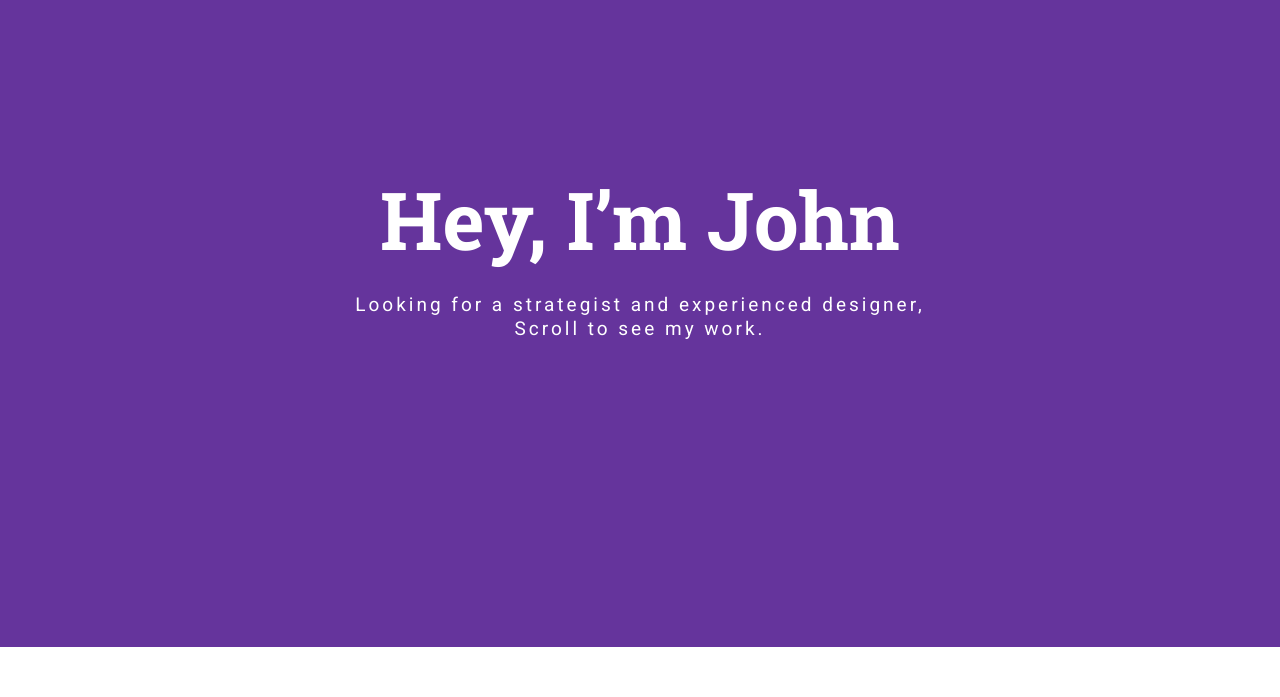
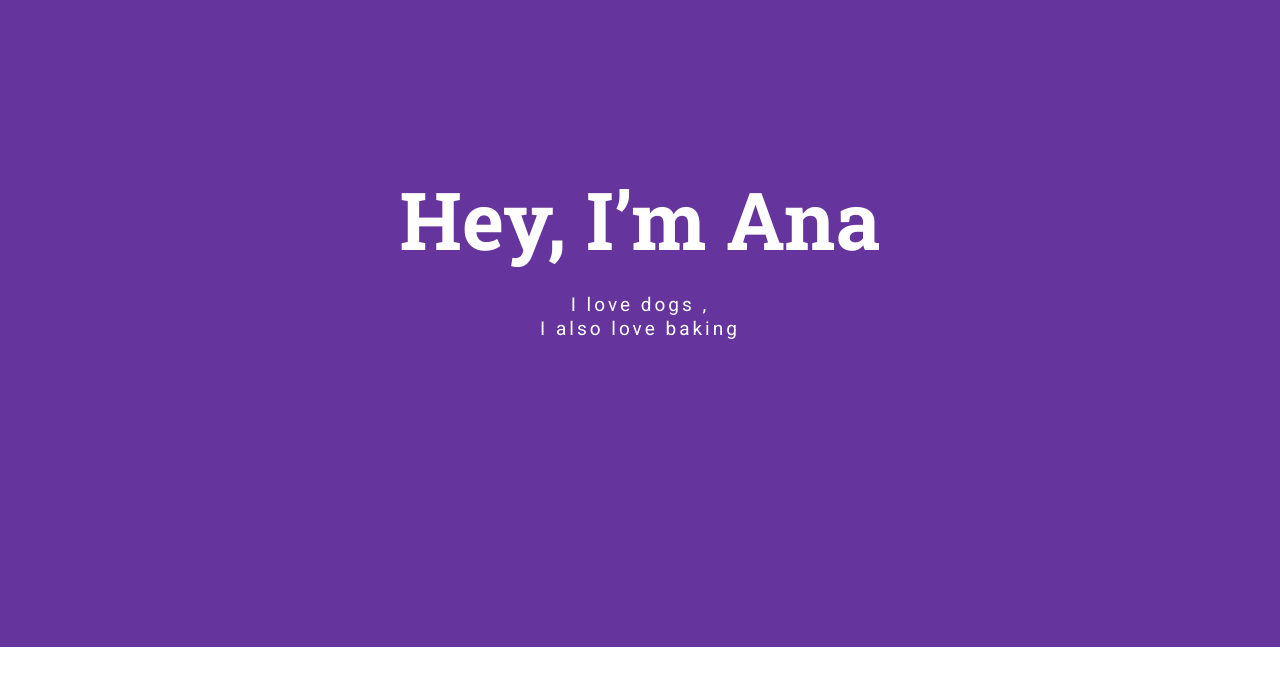
Before and after one commit to GWC-UIUC/anao, a plain HTML site: page index.html in a window 1280 px wide. Shown: the part 103-800 px from the top of the page. Drawn offline with nearby package versions, Linux system fonts and the light colour scheme.

Commit message:
I changed my name and my discription

```diff
--- a/index.html
+++ b/index.html
@@ -40,9 +40,9 @@
   <div class="container">
     <div class="col-md-10 col-md-offset-1">
       <div class="banner-text text-center">
-        <h1>Hey, I’m John</h1>
-        <p>Looking for a strategist and experienced designer,<br>
-          Scroll to see my work.</p>
+        <h1>Hey, I’m Ana</h1>
+        <p>I love dogs ,<br>
+          I also love baking</p>
         <!-- banner text -->
       </div>
     </div>
```
